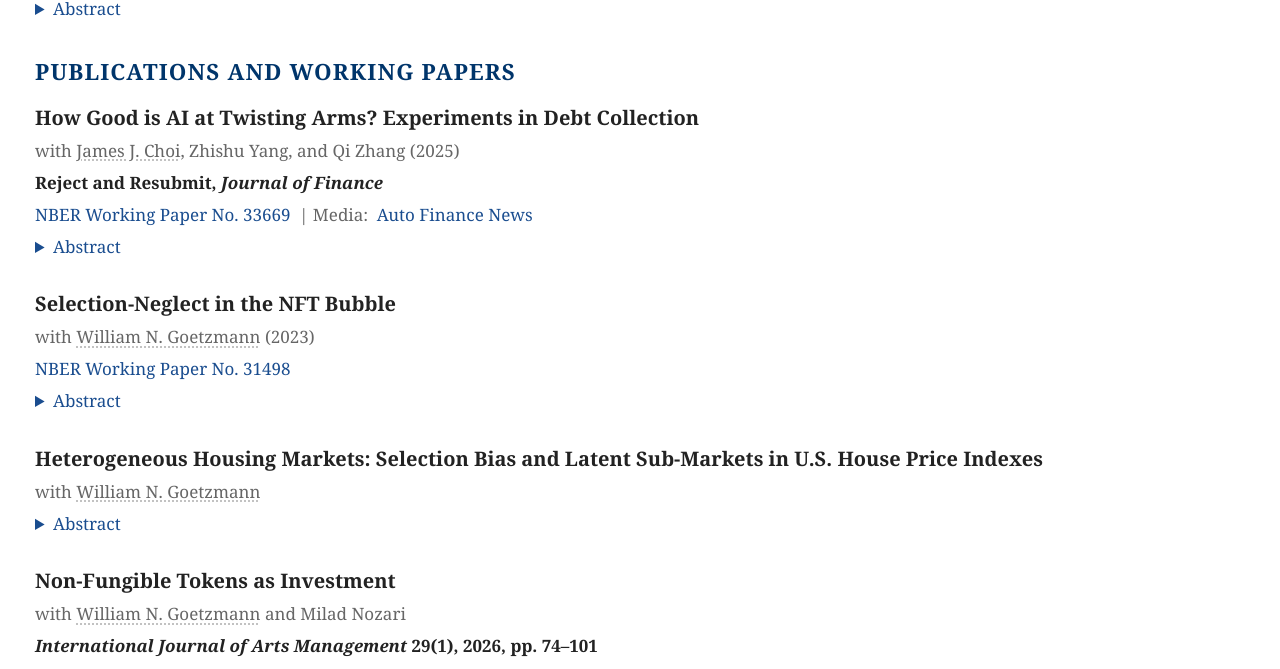
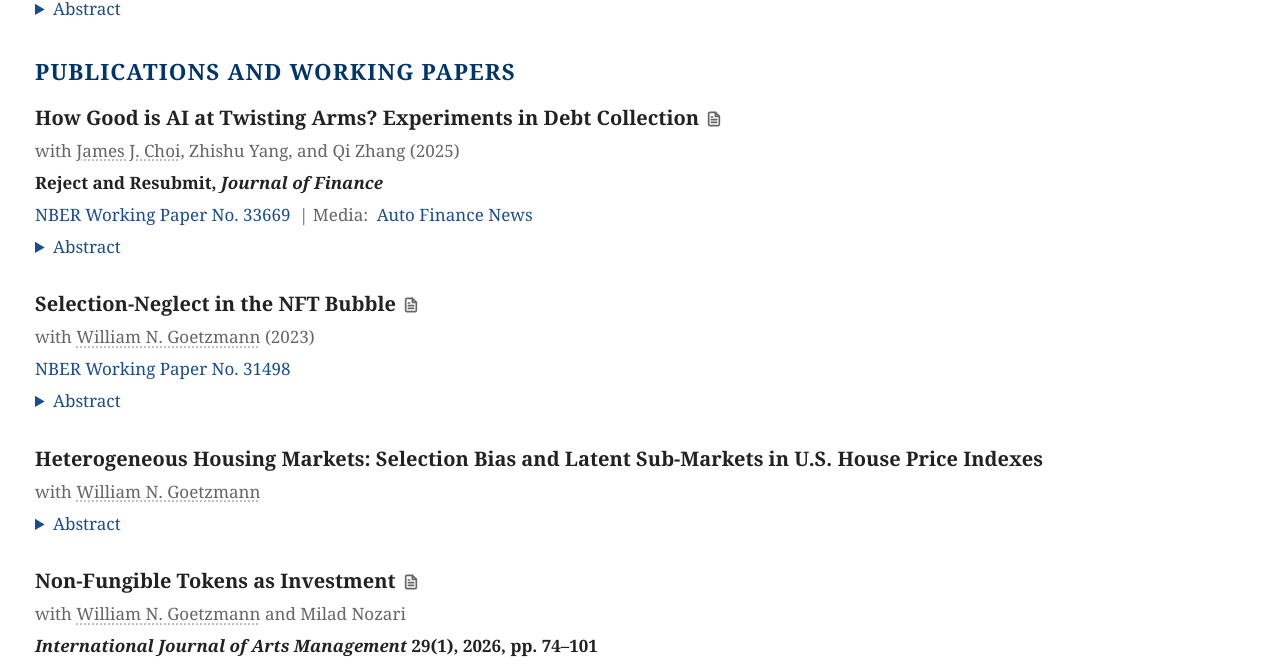
Before and after one commit to huangdong95/huangdong95.github.io, a Jekyll site: the page built from index.html, in a window 1280 px wide. Shown: the part 859-1528 px from the top of the page. Built offline with Jekyll 4.4.1, drawn with Linux system fonts in a browser that asks for light colours.

Commit message:
Add document icon after paper titles that link to a PDF
Co-Authored-By: Claude Opus 5.5 <noreply@anthropic.com>

```diff
--- a/assets/css/site.css
+++ b/assets/css/site.css
@@ -81,6 +81,19 @@ a:hover { text-decoration: underline; }
 .paper { margin-bottom: 1.75rem; }
 .paper-title { margin: 0 0 0.2rem; font-size: 1.25rem; }
 .paper-title a { color: inherit; }
+/* Document icon marking titles that link to a PDF */
+.link-icon {
+  width: 0.8em;
+  height: 0.8em;
+  margin-left: 0.35em;
+  vertical-align: -0.08em;
+  fill: none;
+  stroke: var(--muted);
+  stroke-width: 2.5;
+  stroke-linecap: round;
+  stroke-linejoin: round;
+}
+.paper-title a:hover .link-icon { stroke: var(--accent); }
 .paper-note { font-weight: normal; color: var(--muted); font-size: 1rem; }
 .paper-meta, .paper-links { margin: 0 0 0.3rem; color: var(--muted); }
 .paper-venue { color: var(--text); font-weight: bold; }
--- a/index.html
+++ b/index.html
@@ -43,7 +43,7 @@ layout: default
     <h3 class="group-title">{{ name }}</h3>
     {% for p in g.items %}
     <article class="paper">
-      <h4 class="paper-title">{% if p.pdf %}<a href="{{ p.pdf | relative_url }}">{{ p.title }}</a>{% else %}{{ p.title }}{% endif %}{% if p.note %} <em class="paper-note">{{ p.note }}</em>{% endif %}</h4>
+      <h4 class="paper-title">{% if p.pdf %}<a href="{{ p.pdf | relative_url }}">{{ p.title }}<svg class="link-icon" viewBox="0 0 24 24" aria-hidden="true"><path d="M14 2H6a2 2 0 0 0-2 2v16a2 2 0 0 0 2 2h12a2 2 0 0 0 2-2V8z"/><path d="M14 2v6h6"/><path d="M16 13H8"/><path d="M16 17H8"/><path d="M10 9H8"/></svg></a>{% else %}{{ p.title }}{% endif %}{% if p.note %} <em class="paper-note">{{ p.note }}</em>{% endif %}</h4>
       {% if p.coauthors or p.year %}
       <p class="paper-meta">
         {% if p.coauthors %}with {% assign n = p.coauthors | size -%}
```
